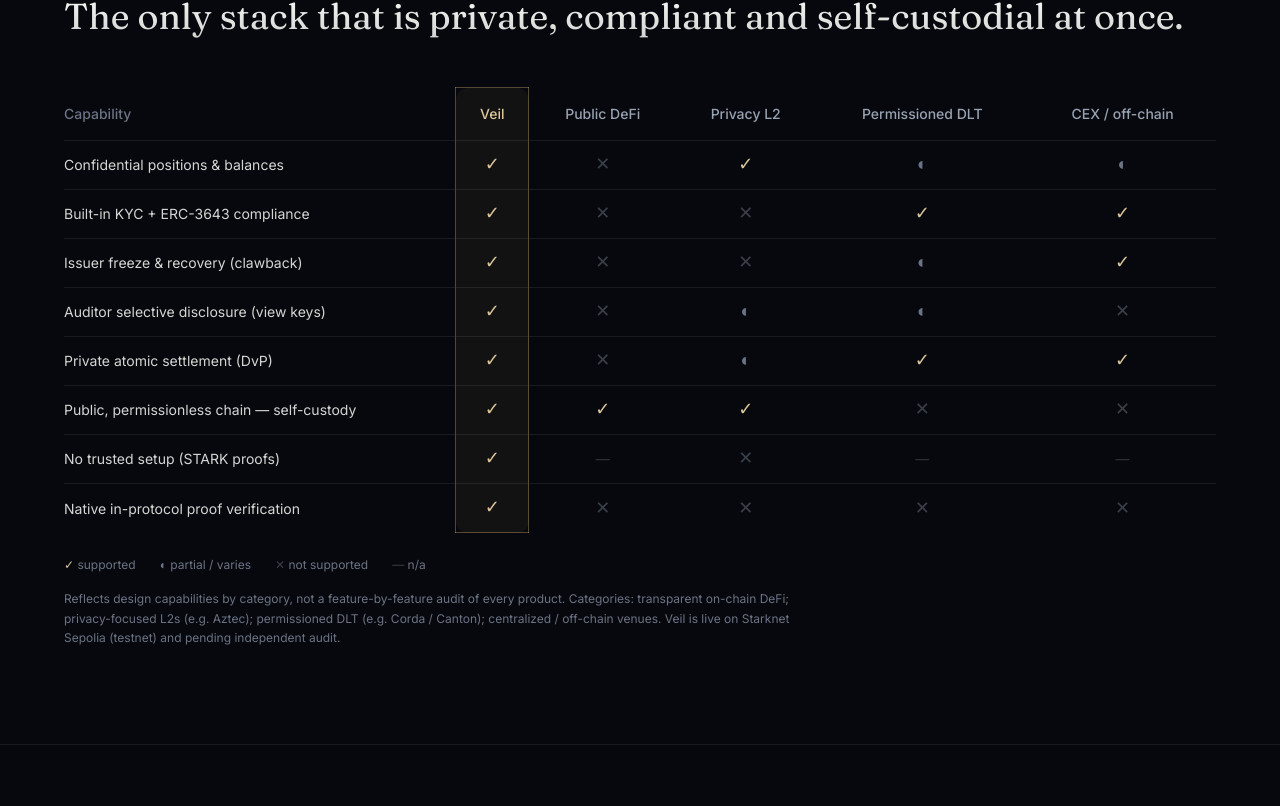
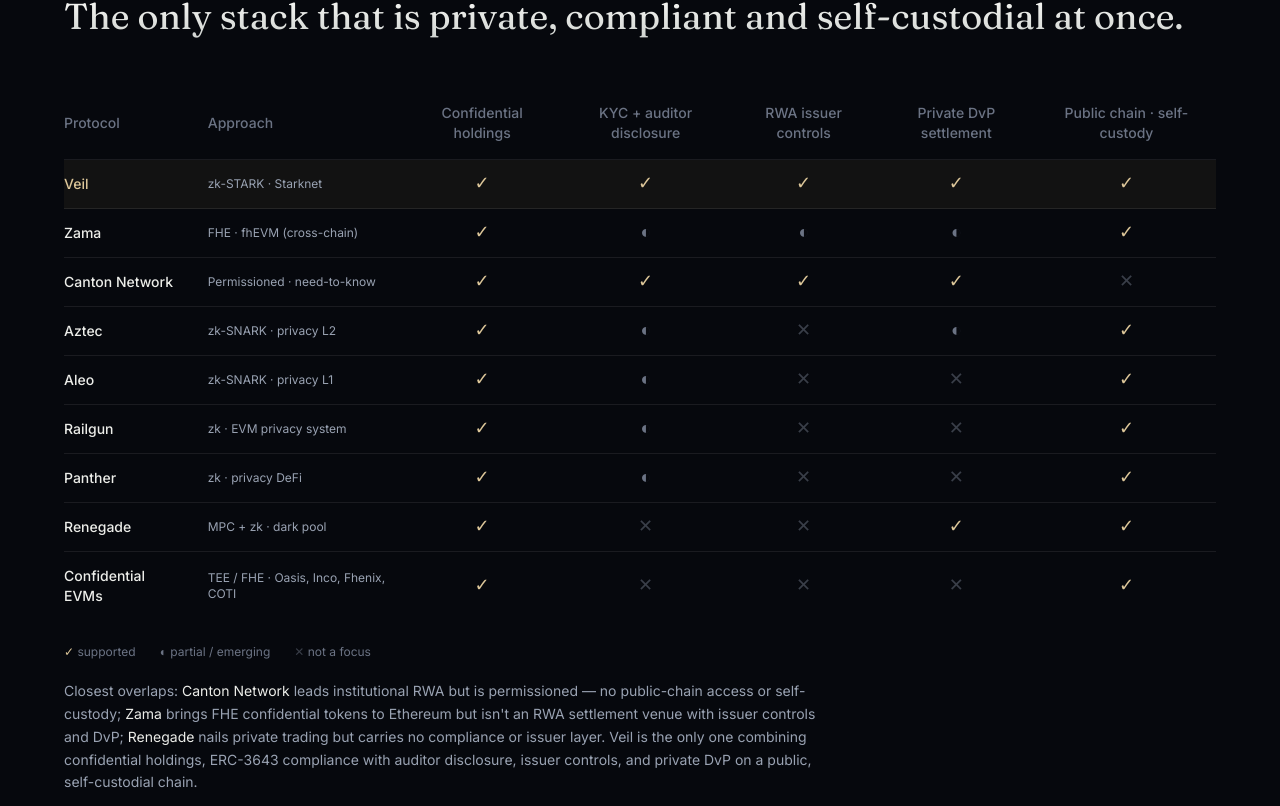
Before and after one commit to esdras-sena/veil_landing, a Next.js app: page / in a window 1280 px wide. Shown: the part 3454-4260 px from the top of the page. Built offline with nearby package versions, Linux system fonts and the light colour scheme.

Commit message:
Comparison table: named competitors (Zama, Canton, Aztec, Aleo, Railgun, Panther, Renegade, confidential EVMs)
Researched current (mid-2026) positioning and rebuilt the table as
named protocols x capability columns, with sourced honest marks and a
closest-overlaps note.

```diff
--- a/app/page.tsx
+++ b/app/page.tsx
@@ -52,18 +52,26 @@
   { n: "04", title: "Disclose", body: "Issuers keep freeze & recovery; auditors get view-key access only when the law requires." },
 ];
 
-const columns = ["Veil", "Public DeFi", "Privacy L2", "Permissioned DLT", "CEX / off-chain"];
+type Mark = "yes" | "partial" | "no";
 
-type Mark = "yes" | "partial" | "no" | "na";
-const rows: { label: string; cells: Mark[] }[] = [
-  { label: "Confidential positions & balances", cells: ["yes", "no", "yes", "partial", "partial"] },
-  { label: "Built-in KYC + ERC-3643 compliance", cells: ["yes", "no", "no", "yes", "yes"] },
-  { label: "Issuer freeze & recovery (clawback)", cells: ["yes", "no", "no", "partial", "yes"] },
-  { label: "Auditor selective disclosure (view keys)", cells: ["yes", "no", "partial", "partial", "no"] },
-  { label: "Private atomic settlement (DvP)", cells: ["yes", "no", "partial", "yes", "yes"] },
-  { label: "Public, permissionless chain — self-custody", cells: ["yes", "yes", "yes", "no", "no"] },
-  { label: "No trusted setup (STARK proofs)", cells: ["yes", "na", "no", "na", "na"] },
-  { label: "Native in-protocol proof verification", cells: ["yes", "no", "no", "no", "no"] },
+const compCols = [
+  "Confidential holdings",
+  "KYC + auditor disclosure",
+  "RWA issuer controls",
+  "Private DvP settlement",
+  "Public chain · self-custody",
+];
+
+const compRows: { name: string; approach: string; highlight?: boolean; cells: Mark[] }[] = [
+  { name: "Veil", approach: "zk-STARK · Starknet", highlight: true, cells: ["yes", "yes", "yes", "yes", "yes"] },
+  { name: "Zama", approach: "FHE · fhEVM (cross-chain)", cells: ["yes", "partial", "partial", "partial", "yes"] },
+  { name: "Canton Network", approach: "Permissioned · need-to-know", cells: ["yes", "yes", "yes", "yes", "no"] },
+  { name: "Aztec", approach: "zk-SNARK · privacy L2", cells: ["yes", "partial", "no", "partial", "yes"] },
+  { name: "Aleo", approach: "zk-SNARK · privacy L1", cells: ["yes", "partial", "no", "no", "yes"] },
+  { name: "Railgun", approach: "zk · EVM privacy system", cells: ["yes", "partial", "no", "no", "yes"] },
+  { name: "Panther", approach: "zk · privacy DeFi", cells: ["yes", "partial", "no", "no", "yes"] },
+  { name: "Renegade", approach: "MPC + zk · dark pool", cells: ["yes", "no", "no", "yes", "yes"] },
+  { name: "Confidential EVMs", approach: "TEE / FHE · Oasis, Inco, Fhenix, COTI", cells: ["yes", "no", "no", "no", "yes"] },
 ];
 
 /* ----------------------------------------------------------- components --- */
@@ -71,8 +79,7 @@
 function Mark({ v }: { v: Mark }) {
   if (v === "yes") return <span className="text-[var(--color-gold-soft)] text-lg leading-none">✓</span>;
   if (v === "partial") return <span className="text-[var(--color-faint)] text-lg leading-none">◐</span>;
-  if (v === "no") return <span className="text-[var(--color-faint)]/50 text-lg leading-none">✕</span>;
-  return <span className="text-[var(--color-faint)]/40 text-sm leading-none">—</span>;
+  return <span className="text-[var(--color-faint)]/50 text-lg leading-none">✕</span>;
 }
 
 function Logo({ size = 30 }: { size?: number }) {
@@ -251,41 +258,36 @@
           </h2>
 
           <div className="mt-12 overflow-x-auto">
-            <table className="w-full min-w-[760px] border-collapse text-sm">
+            <table className="w-full min-w-[880px] border-collapse text-sm">
               <thead>
-                <tr>
-                  <th className="w-[34%] py-4 pr-4 text-left font-medium text-[var(--color-faint)]">
-                    Capability
-                  </th>
-                  {columns.map((c, i) => (
-                    <th
-                      key={c}
-                      className={`px-3 py-4 text-center font-medium ${
-                        i === 0
-                          ? "rounded-t-xl border-x border-t border-[var(--color-gold)]/40 bg-[var(--color-gold)]/[0.06] text-[var(--color-gold-soft)]"
-                          : "text-[var(--color-muted)]"
-                      }`}
-                    >
+                <tr className="text-[var(--color-faint)]">
+                  <th className="py-4 pr-4 text-left font-medium">Protocol</th>
+                  <th className="px-3 py-4 text-left font-medium">Approach</th>
+                  {compCols.map((c) => (
+                    <th key={c} className="px-3 py-4 text-center font-medium">
                       {c}
                     </th>
                   ))}
                 </tr>
               </thead>
               <tbody>
-                {rows.map((r, ri) => (
-                  <tr key={r.label} className="border-t border-[var(--color-line)]">
-                    <td className="py-3.5 pr-4 text-left text-[var(--color-ink)]/90">{r.label}</td>
+                {compRows.map((r) => (
+                  <tr
+                    key={r.name}
+                    className={`border-t border-[var(--color-line)] ${
+                      r.highlight ? "bg-[var(--color-gold)]/[0.06]" : ""
+                    }`}
+                  >
+                    <td
+                      className={`py-3.5 pr-4 text-left font-medium ${
+                        r.highlight ? "text-[var(--color-gold-soft)]" : "text-[var(--color-ink)]"
+                      }`}
+                    >
+                      {r.name}
+                    </td>
+                    <td className="px-3 py-3.5 text-left text-xs text-[var(--color-muted)]">{r.approach}</td>
                     {r.cells.map((cell, ci) => (
-                      <td
-                        key={ci}
-                        className={`px-3 py-3.5 text-center ${
-                          ci === 0
-                            ? `border-x border-[var(--color-gold)]/40 bg-[var(--color-gold)]/[0.06] ${
-                                ri === rows.length - 1 ? "rounded-b-xl border-b" : ""
-                              }`
-                            : ""
-                        }`}
-                      >
+                      <td key={ci} className="px-3 py-3.5 text-center">
                         <Mark v={cell} />
                       </td>
                     ))}
@@ -297,14 +299,22 @@
 
           <div className="mt-6 flex flex-wrap items-center gap-x-6 gap-y-2 text-xs text-[var(--color-faint)]">
             <span><span className="text-[var(--color-gold-soft)]">✓</span> supported</span>
-            <span><span className="text-[var(--color-faint)]">◐</span> partial / varies</span>
-            <span><span className="text-[var(--color-faint)]/50">✕</span> not supported</span>
-            <span><span className="text-[var(--color-faint)]/50">—</span> n/a</span>
+            <span><span className="text-[var(--color-faint)]">◐</span> partial / emerging</span>
+            <span><span className="text-[var(--color-faint)]/50">✕</span> not a focus</span>
           </div>
+          <p className="mt-5 max-w-3xl text-sm leading-relaxed text-[var(--color-muted)]">
+            Closest overlaps: <span className="text-[var(--color-ink)]">Canton Network</span> leads institutional
+            RWA but is permissioned — no public-chain access or self-custody; <span className="text-[var(--color-ink)]">Zama</span> brings
+            FHE confidential tokens to Ethereum but isn&apos;t an RWA settlement venue with issuer controls and DvP;
+            <span className="text-[var(--color-ink)]"> Renegade</span> nails private trading but carries no compliance
+            or issuer layer. Veil is the only one combining confidential holdings, ERC-3643 compliance with auditor
+            disclosure, issuer controls, and private DvP on a public, self-custodial chain.
+          </p>
           <p className="mt-4 max-w-3xl text-xs leading-relaxed text-[var(--color-faint)]">
-            Reflects design capabilities by category, not a feature-by-feature audit of every product. Categories:
-            transparent on-chain DeFi; privacy-focused L2s (e.g. Aztec); permissioned DLT (e.g. Corda / Canton);
-            centralized / off-chain venues. Veil is live on Starknet Sepolia (testnet) and pending independent audit.
+            Positioning as of mid-2026, by each project&apos;s primary design focus — not a feature-by-feature audit.
+            &quot;Confidential EVMs&quot; groups TEE/FHE infrastructure (Oasis Sapphire, Inco, Fhenix, COTI). Veil is
+            live on Starknet Sepolia (testnet) and pending independent audit. Sources: project docs, Messari,
+            CoinGecko, Canton Network.
           </p>
         </div>
       </section>
```
